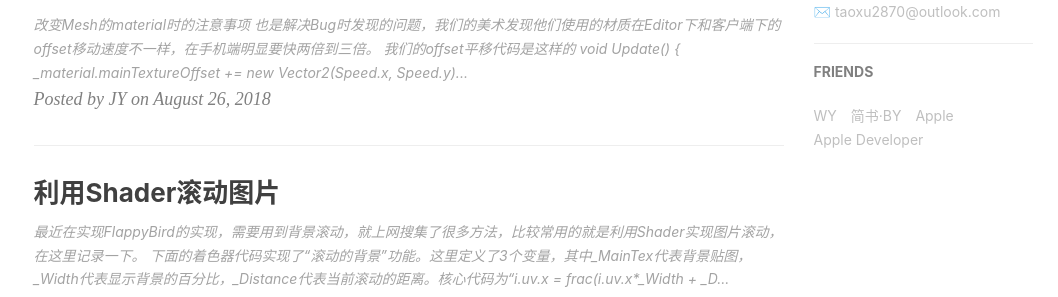
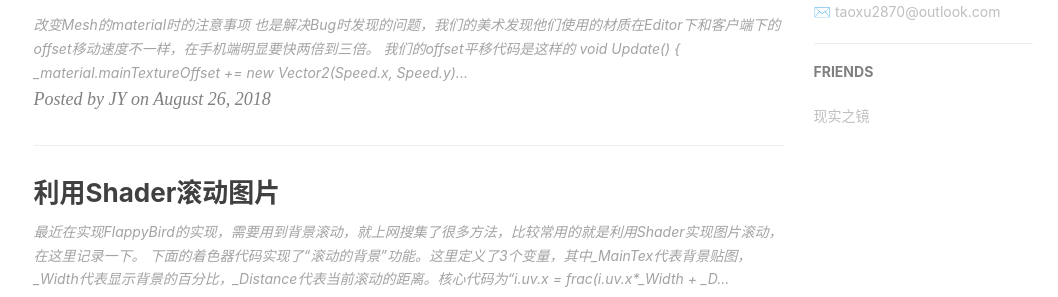
Before and after one commit to smjCoder/smjCoder.github.io, a Jekyll site: the page built from index.html, in a window 1280 px wide and 900 px high, scrolled down 783 px. Shown: the part 153-450 px from the top of the window, without its empty margins (134-1192 px from the left). Built offline with Jekyll 4.4.1, drawn with Linux system fonts in a browser that asks for light colours; nearby versions of some CDN libraries; the list of posts is cut into pages by our own code; comment, search, counter and statistics services are not loaded.

Commit message:
更新博客配置文件

```diff
--- a/_config.yml
+++ b/_config.yml
@@ -77,8 +77,8 @@ gitalk:
 ba_track_id: b50bf2b12b5338a1845e33832976fd68
 
 # Google Analytics
-ga_track_id: 'UA-90855596-1'            # Format: UA-xxxxxx-xx
-ga_domain: qiubaiying.top               # 默认的是 auto, 这里我是自定义了的域名，你如果没有自己的域名，需要改成auto
+ga_track_id: 'UA-123396344-1'            # Format: UA-xxxxxx-xx
+ga_domain: junyuyuan.top               # 默认的是 auto, 这里我是自定义了的域名，你如果没有自己的域名，需要改成auto
 
 
 
@@ -99,16 +99,7 @@ service-worker: true
 # Friends
 friends: [
     {
-        title: "WY",
-        href: "http://zhengwuyang.com"
-    },{
-        title: "简书·BY",
-        href: "http://www.jianshu.com/u/e71990ada2fd"
-    },{
-        title: "Apple",
-        href: "https://apple.com"
-    },{
-        title: "Apple Developer",
-        href: "https://developer.apple.com/"
+        title: "现实之镜",
+        href: "https://wuyueyang.github.io/"
     }
 ]
```
